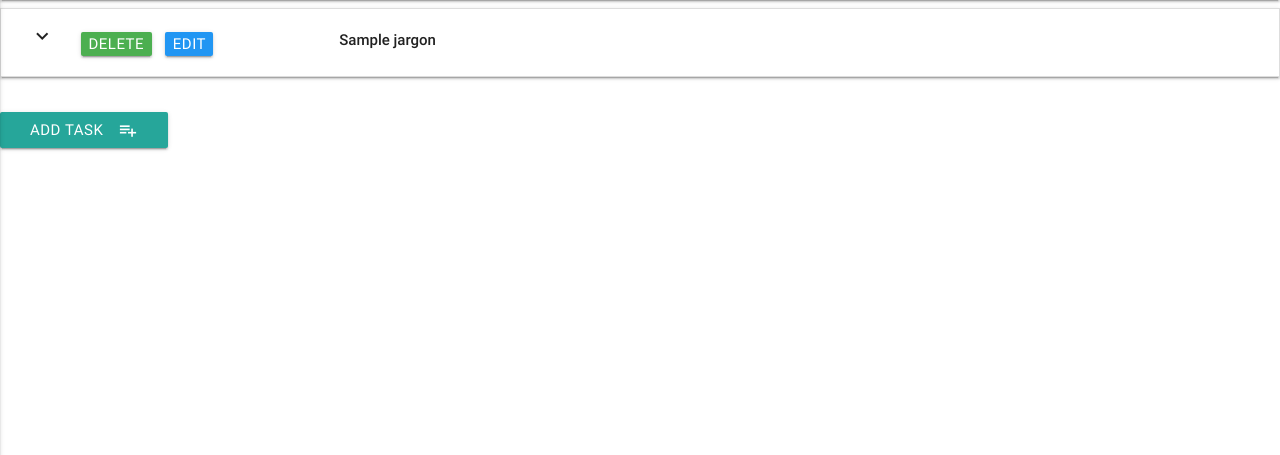
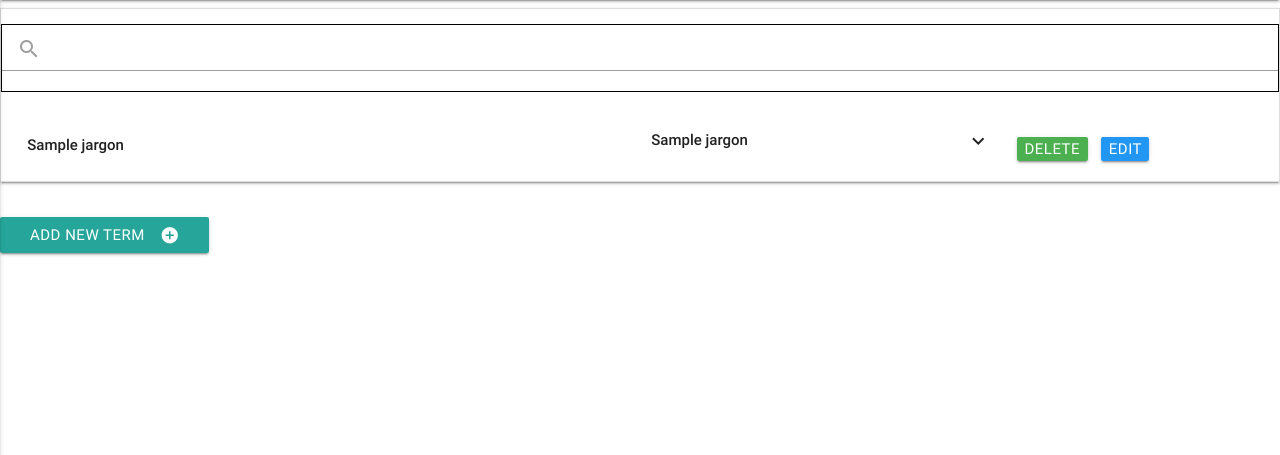
Before and after one commit to ALDrinkwater1989/data-centric-book-review, a Flask app: page / in a window 1280 px wide. Shown: the part 56-511 px from the top of the page. Run offline with Flask 2, Linux system fonts and the light colour scheme; a database or web service that is not in the repository returns one stand-in record (values such as "Sample title"); some libraries are stand-ins or nearby versions.

Commit message:
updated Icons

```diff
--- a/templates/addcategory.html
+++ b/templates/addcategory.html
@@ -12,7 +12,7 @@
     </div>
     <div class="row">
         <button class="btn waves-effect waves-light" type="submit" name="action">Add Category
-            <i class="material-icons right">playlist_add</i>
+            <i class="material-icons right">add_circle</i>
         </button>
     </div>
 </form>
--- a/templates/base.html
+++ b/templates/base.html
@@ -20,7 +20,7 @@
                 <ul id="nav-mobile" class="right hide-on-med-and-down">
                     <li><a href="{{url_for('get_jargon')}}">Home</a></li>
                     <li><a href="{{url_for('add_jargon')}}">New Definition</a></li>
-                     <li><a href="{{url_for('get_categories')}}">Manage Categories</a></li>
+                     <li class = "active"><a href="{{url_for('get_categories')}}">Manage Categories</a></li>
 
                 </ul>
                 <ul class="side-nav" id="mobile-demo">
--- a/templates/categories.html
+++ b/templates/categories.html
@@ -22,7 +22,7 @@
 </div>
 <div class="row">
     <a href="{{url_for('add_category')}}" class="waves-effect waves-light btn">
-        <i class="material-icons right">playlist_add</i>Add Category
+        <i class="material-icons right">add_circleT</i>Add Category
     </a>
 </div>
 
--- a/templates/jargon.html
+++ b/templates/jargon.html
@@ -1,26 +1,42 @@
 {% extends 'base.html' %} {% block content %}
 <div class="row">
 	<ul class="collapsible" data-collapsible="accordian">
+		<form>
+        <div class="input-field">
+          <input id="search" type="search" required>
+          <label class="label-icon" for="search"><i class="material-icons">search</i></label>
+          <i class="material-icons">close</i>
+        </div>
+      </form>
+
+		</br>
 
 		{% for jargon in jargons %}
 		<li>
 			<div class="collapsible-header">
+
+				<div class="task-header col s6">
+					<strong> {{jargon.jargon_name}}</strong>
+				</div>
+				<div class="col s3">
+					<strong>{{jargon.category_name}}</strong>
+				</div>
 				<div class="col s3">
 					<i class="material-icons">expand_more</i>
 
-            <a href="{{url_for('delete_jargon', jargon_id=jargon._id)}}" class="waves-effect waves-light btn btn_small green">Delete</a>
+					<a href="{{url_for('delete_jargon', jargon_id=jargon._id)}}"
+						class="waves-effect waves-light btn btn_small green">Delete</a>
 
-            <a href="{{url_for('edit_jargon', jargon_id=jargon._id)}}" class="waves-effect waves-light btn btn_small blue">Edit</a>
+					<a href="{{url_for('edit_jargon', jargon_id=jargon._id)}}"
+						class="waves-effect waves-light btn btn_small blue">Edit</a>
 				</div>
-        <div class="task-header col s9">
-            <strong> {{jargon.jargon_name}}</strong>
-        </div>
+
 			</div>
 
 			<div class="collapsible-body">
 				<span>
               {{jargon.description}}
-              {{jargon.category_name}}
+
       </span>
 			</div>
 		</li>
@@ -30,7 +46,7 @@
 
 <div class="row">
 	<a href="{{url_for('add_jargon')}}" class="waves-effect waves-light btn">
-        <i class="material-icons right">playlist_add</i>Add Task
+		<i class="material-icons right">add_circle</i>Add New Term
 	</a>
 </div>
 
```
Also changed, not shown: templates/addjargon.html (+5 -5 lines). Lines whose indentation alone changed are shown as unchanged.
